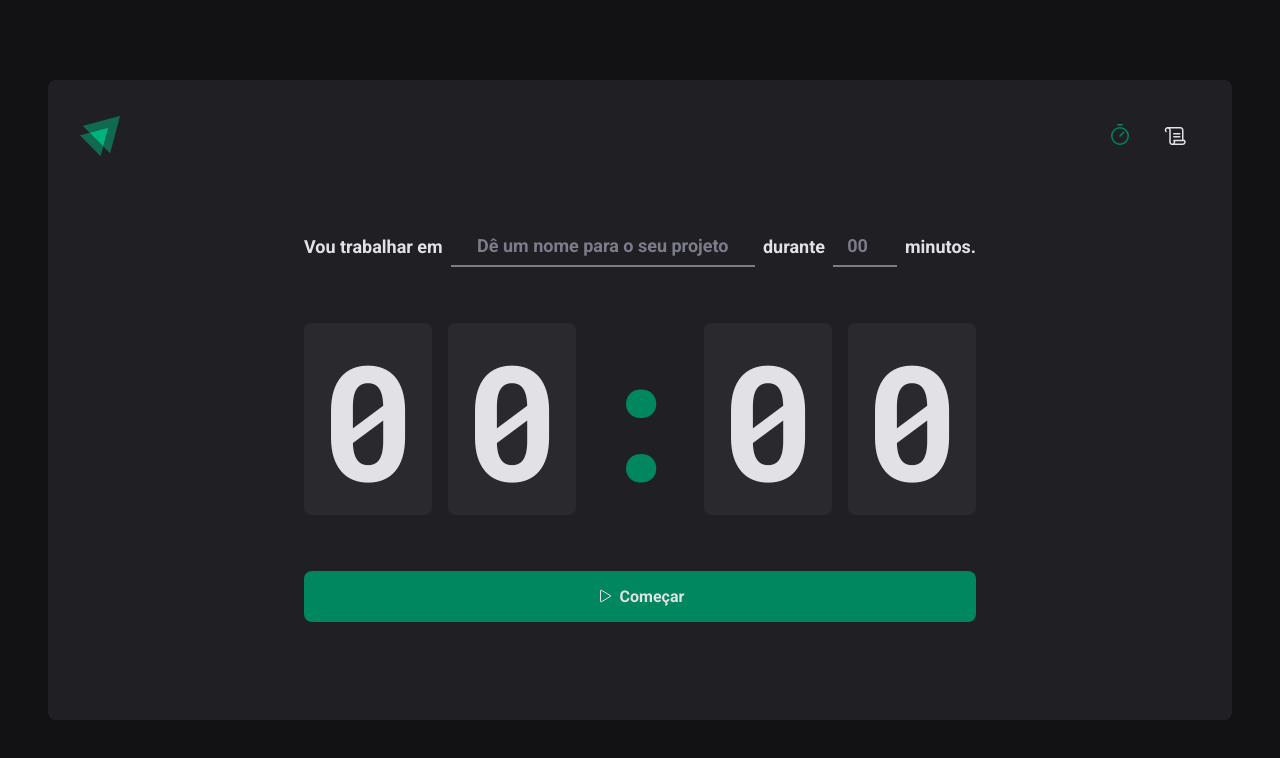
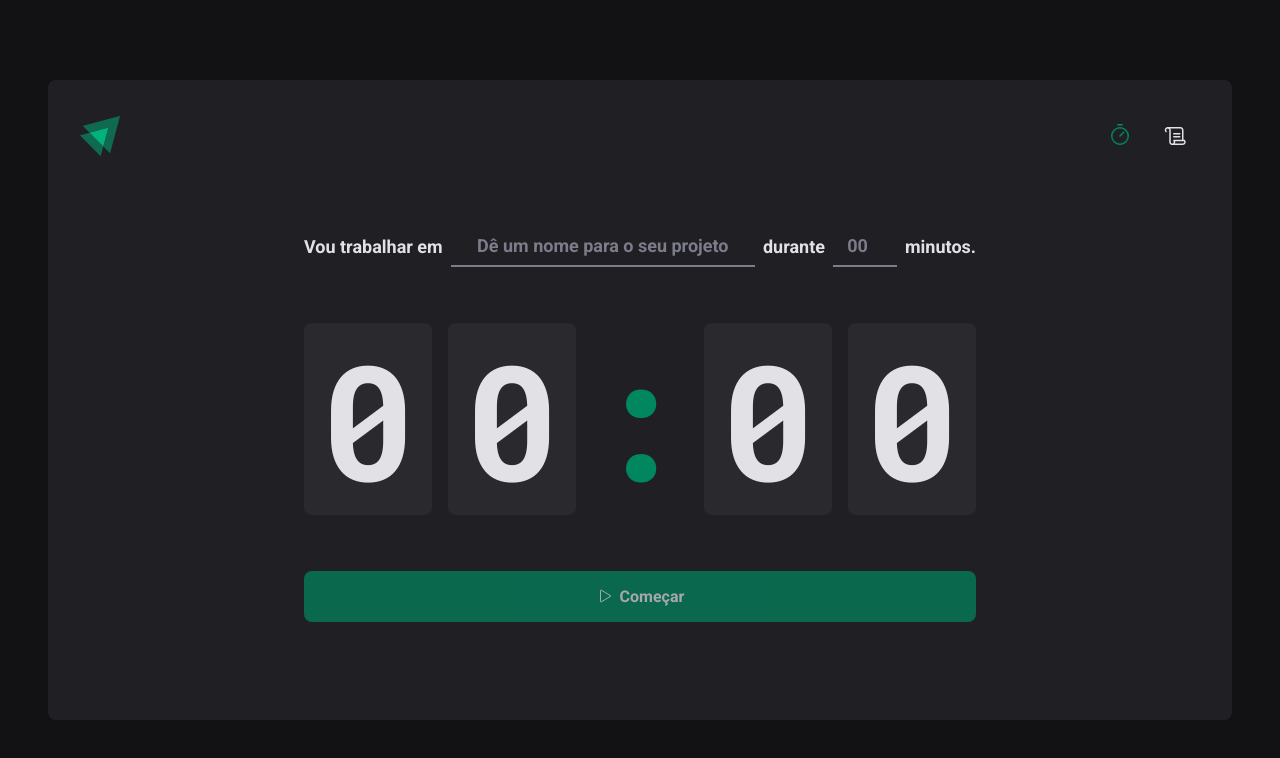
Before and after one commit to uitalorss/ignite-timer, a React (Vite) app: page / in a window 1280 px wide. Shown: the top 758 px of the page. Built offline with nearby package versions, Linux system fonts and the light colour scheme.

Commit message:
validação dos inputs com react hook form

```diff
--- a/package.json
+++ b/package.json
@@ -12,6 +12,7 @@
     "phosphor-react": "^1.4.1",
     "react": "^18.2.0",
     "react-dom": "^18.2.0",
+    "react-hook-form": "^7.34.0",
     "react-router-dom": "^6.3.0",
     "styled-components": "^5.3.5"
   },
--- a/src/pages/Home/index.tsx
+++ b/src/pages/Home/index.tsx
@@ -1,4 +1,5 @@
 import { Play } from "phosphor-react";
+import { useForm } from "react-hook-form"
 import {
   CountdownButton,
   CountdownContainer,
@@ -10,12 +11,23 @@ import {
 } from "./styles";
 
 export function Home(){
+  const {register, handleSubmit, watch} = useForm();
+
+  function handleNewCycle(data){
+    console.log(data)
+  }
+  const task = watch('task');
   return(
     <HomeContainer>
-      <form action="">
+      <form onSubmit={handleSubmit(handleNewCycle)} action="">
         <FormContainer>
           <label htmlFor="task">Vou trabalhar em</label>
-          <TaskInput id="task" type="text" placeholder="Dê um nome para o seu projeto" />
+          <TaskInput
+            id="task"
+            type="text"
+            placeholder="Dê um nome para o seu projeto"
+            {...register('task')}
+          />
           <label htmlFor="counter">durante</label>
           <MinutesInput
             id="counter"
@@ -23,7 +35,9 @@ export function Home(){
             placeholder="00"
             step={5}
             min={5}
-            max={60} />
+            max={60}
+            {...register('minutesInput', {valueAsNumber: true})}
+          />
           <span>minutos.</span>
         </FormContainer>
         <CountdownContainer>
@@ -33,7 +47,7 @@ export function Home(){
           <span>0</span>
           <span>0</span>
         </CountdownContainer>
-        <CountdownButton type="submit">
+        <CountdownButton disabled={!task} type="submit">
           <Play /> Começar
         </CountdownButton>
       </form>
```
Also changed, not shown: 1 other file (tests, documents, lock files or other folders).
